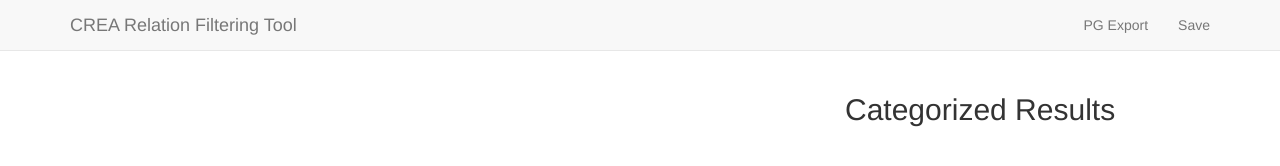
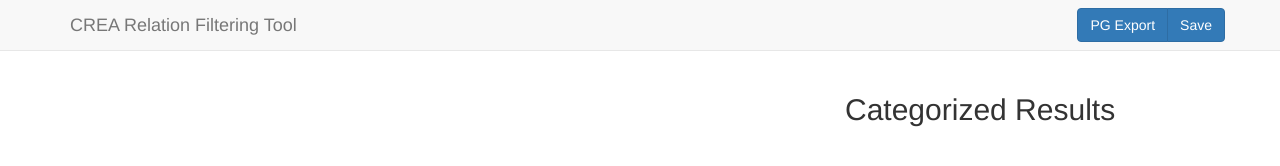
Before and after one commit to tuzhucheng/crea-relation-filterer, a plain HTML site: page static/index.html in a window 1280 px wide. Drawn offline with nearby package versions, Linux system fonts and the light colour scheme; no server answers.

Commit message:
make buttons look like buttons

```diff
--- a/static/index.html
+++ b/static/index.html
@@ -39,10 +39,10 @@
           <a class="navbar-brand" href="#">CREA Relation Filtering Tool</a>
         </div>
         <div id="navbar" class="navbar-collapse collapse">
-          <ul class="nav navbar-nav navbar-right">
-            <li><a href="#" ng-click="pgExport()">PG Export</a></li>
-            <li><a href="#" data-toggle="modal" data-target="#myModal">Save</a></li>
-          </ul>
+          <div class="btn-group btn-group navbar-btn navbar-right">
+            <button type="button" class="btn btn-primary" ng-click="pgExport()">PG Export</button>
+            <button type="button" class="btn btn-primary" data-toggle="modal" data-target="#myModal">Save</button>
+          </div>
         </div><!--/.nav-collapse -->
       </div>
     </nav>
```
